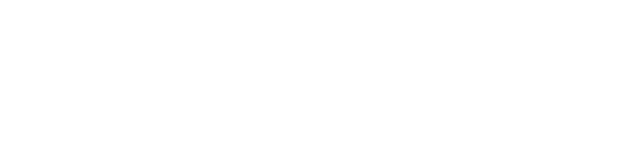
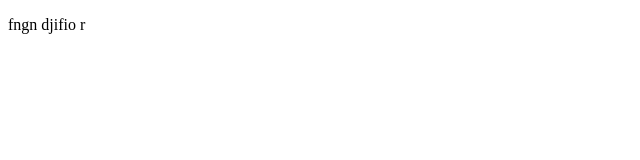
Before and after one commit to isamorren/firstRepo, a plain HTML site: page index.html in a window 1280 px wide. Shown: the whole page, without its empty margins (0-640 px from the left). Drawn offline with Linux system fonts and the light colour scheme.

Commit message:
primer commit isabel

```diff
--- a/index.html
+++ b/index.html
@@ -7,6 +7,6 @@
     <title>Document</title>
 </head>
 <body>
-
+    <p>fngn djifio r </p>
 </body>
 </html>
--- /dev/null
+++ b/style.css
@@ -0,0 +1,3 @@
+p {
+    font-size: large;
+}
```
